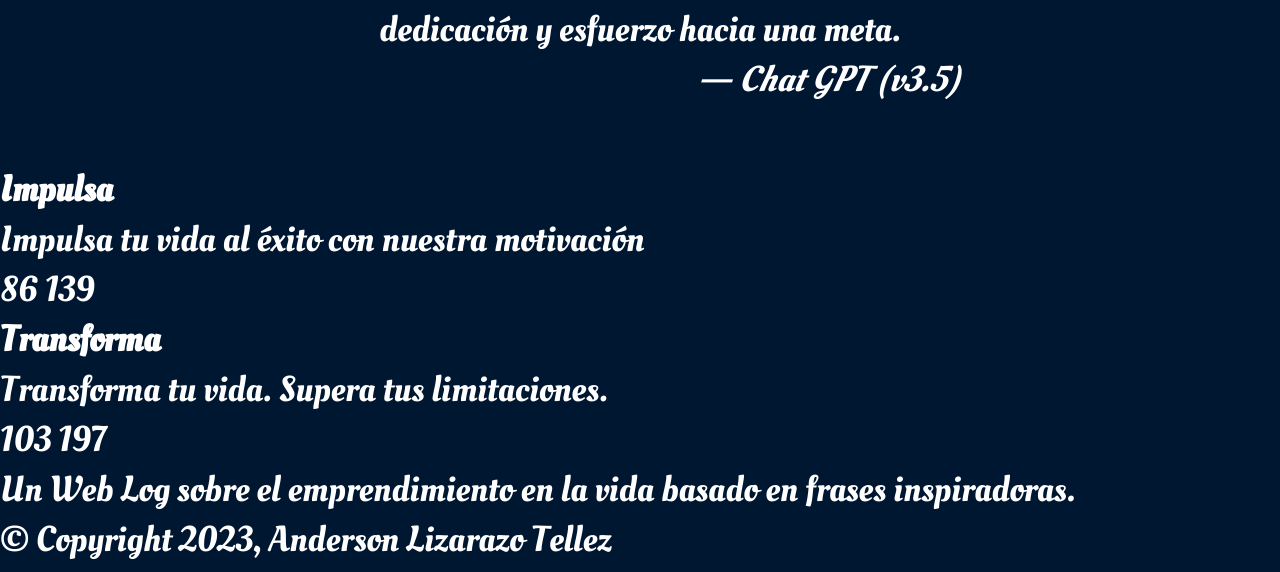
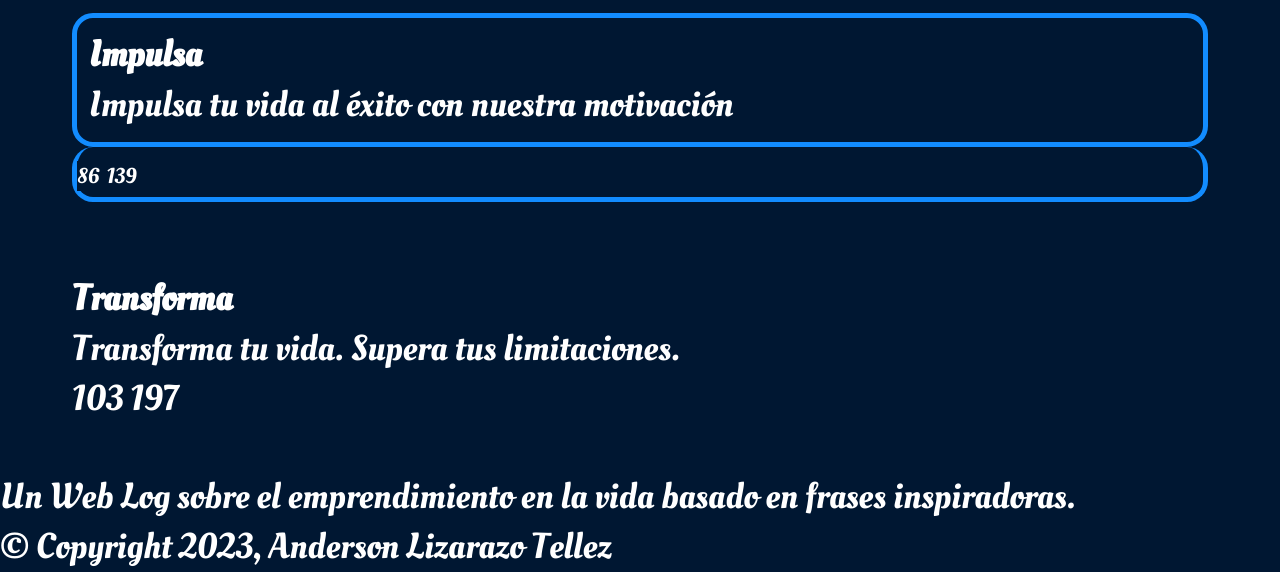
Before and after one commit to alizarazot/WebBlog, a plain HTML site: page index.html in a window 1280 px wide. Shown: the part 683-1255 px from the top of the page. Drawn offline with Linux system fonts and the light colour scheme.

Commit message:
Add a bit of CSS.

```diff
--- a/css/style.css
+++ b/css/style.css
@@ -19,8 +19,7 @@
 }
 
 html,
-body,
-header {
+body {
     width: 100%;
     height: 100%;
 }
@@ -41,8 +40,6 @@ header h1 span {
     text-align: center;
 
     background: inherit;
-
-    height: 100%;
 }
 
 nav {
@@ -102,6 +99,31 @@ blockquote footer ::before {
     content: '— ';
 }
 
-main {
-    margin-top: 2rem;
+.post.summary {
+    display: flex;
+    flex-direction: column;
+    justify-content: center;
+    justify-items: center;
+
+    margin: 1rem 2rem;
+
+    padding: 1rem;
 }
+
+.post.summary>.content,
+.post.summary>.stats {
+    border: #128cff solid 5px;
+    border-radius: 21px;
+
+    padding: .5rem;
+}
+
+.post.summary>.stats {
+    border-top-width: 0px;
+
+    padding: 0;
+}
+
+.post.summary>.stats span {
+    font-size: .9rem;
+}
--- a/index.html
+++ b/index.html
@@ -36,17 +36,24 @@
         </blockquote>
     </header>
     <main>
-        <section>
-            <h2>Impulsa</h2>
-            <p>Impulsa tu vida al éxito con nuestra motivación</p>
-            <span>86</span>
-            <span>139</span>
+        <h2>Publicaciones</h2>
+        <section class="post summary">
+            <div class="content">
+                <h3>Impulsa</h3>
+                <p>Impulsa tu vida al éxito con nuestra motivación</p>
+            </div>
+            <div class="stats">
+                <span>86</span>
+                <span>139</span>
+            </div>
         </section>
-        <section>
-            <h2>Transforma</h2>
+        <section class="post summary">
+            <h3>Transforma</h3>
             <p>Transforma tu vida. Supera tus limitaciones.</p>
-            <span>103</span>
-            <span>197</span>
+            <div>
+                <span>103</span>
+                <span>197</span>
+            </div>
         </section>
     </main>
     <footer>
```
